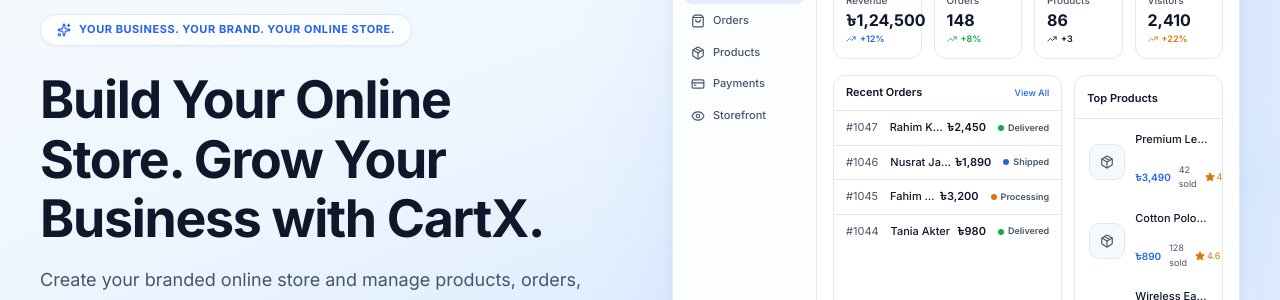
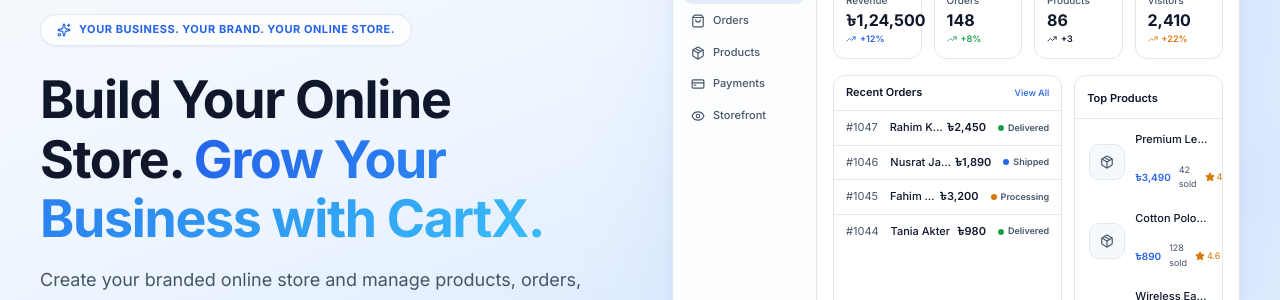
Before and after one commit to shoriful-webq/cartx-public-website, a Next.js app: page / in a window 1280 px wide. Shown: the part 269-569 px from the top of the page. Built offline with nearby package versions, Linux system fonts and the light colour scheme; no server answers.

Commit message:
update hero section

```diff
--- a/src/app/globals.css
+++ b/src/app/globals.css
@@ -428,9 +428,11 @@
 }
 
 .brand-gradient-text {
-  background: linear-gradient(135deg, #2563EB 0%, #38BDF8 100%);
+  background: linear-gradient(135deg, var(--primary) 0%, var(--secondary-accent) 100%);
   -webkit-background-clip: text;
+  background-clip: text;
   -webkit-text-fill-color: transparent;
+  color: transparent;
 }
 
 /* Hero section background using the centralized --hero-bg token */
--- a/src/app/page.tsx
+++ b/src/app/page.tsx
@@ -32,8 +32,13 @@
                 <span>{t("home.eyebrow")}</span>
               </div>
 
-              {/* H1 */}
-              <h1 className="text-balance">{t("home.heroTitle")}</h1>
+              {/* H1 — plain heading color + gradient highlight phrase */}
+              <h1 className="text-balance">
+                {t("home.heroTitlePlain")}{" "}
+                <span className="brand-gradient-text">
+                  {t("home.heroTitleHighlight")}
+                </span>
+              </h1>
 
               {/* Supporting text */}
               <p className="text-base sm:text-lg leading-relaxed text-muted-foreground max-w-xl mx-auto lg:mx-0">
--- a/src/lib/i18n/translations.ts
+++ b/src/lib/i18n/translations.ts
@@ -65,7 +65,8 @@
 
     // Home Page — Hero Section
     "home.eyebrow": "YOUR BUSINESS. YOUR BRAND. YOUR ONLINE STORE.",
-    "home.heroTitle": "Build Your Online Store. Grow Your Business with CartX.",
+    "home.heroTitlePlain": "Build Your Online Store.",
+    "home.heroTitleHighlight": "Grow Your Business with CartX.",
     "home.heroDescription": "Create your branded online store and manage products, orders, inventory, payments and delivery from one connected platform.",
     "home.trustLine": "Built for entrepreneurs, growing brands and online businesses.",
     "home.mockupAlt": "CartX merchant dashboard preview",
@@ -184,7 +185,8 @@
 
     // Home Page — Hero Section
     "home.eyebrow": "আপনার ব্যবসা। আপনার ব্র্যান্ড। আপনার অনলাইন স্টোর।",
-    "home.heroTitle": "আপনার অনলাইন স্টোর তৈরি করুন। কার্টএক্সের সাথে ব্যবসা বাড়ান।",
+    "home.heroTitlePlain": "আপনার অনলাইন স্টোর তৈরি করুন।",
+    "home.heroTitleHighlight": "কার্টএক্সের সাথে ব্যবসা বাড়ান।",
     "home.heroDescription": "আপনার ব্র্যান্ডেড অনলাইন স্টোর তৈরি করুন এবং পণ্য, অর্ডার, ইনভেন্টরি, পেমেন্ট ও ডেলিভারি একটি সংযুক্ত প্ল্যাটফর্ম থেকে পরিচালনা করুন।",
     "home.trustLine": "উদ্যোক্তা, ক্রমবর্ধমান ব্র্যান্ড এবং অনলাইন ব্যবসার জন্য তৈরি।",
     "home.mockupAlt": "কার্টএক্স মার্চেন্ট ড্যাশবোর্ড প্রিভিউ",
```
